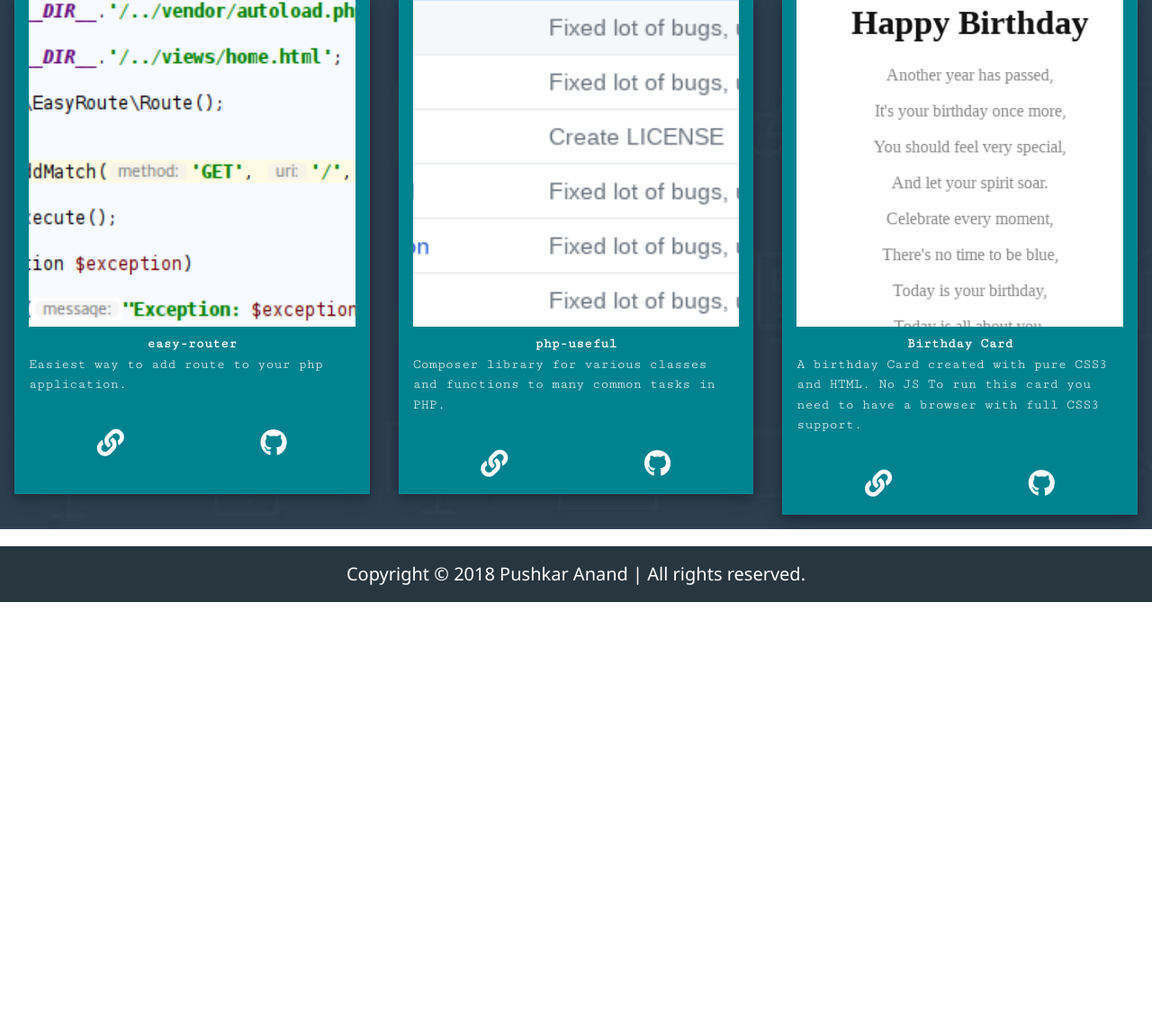
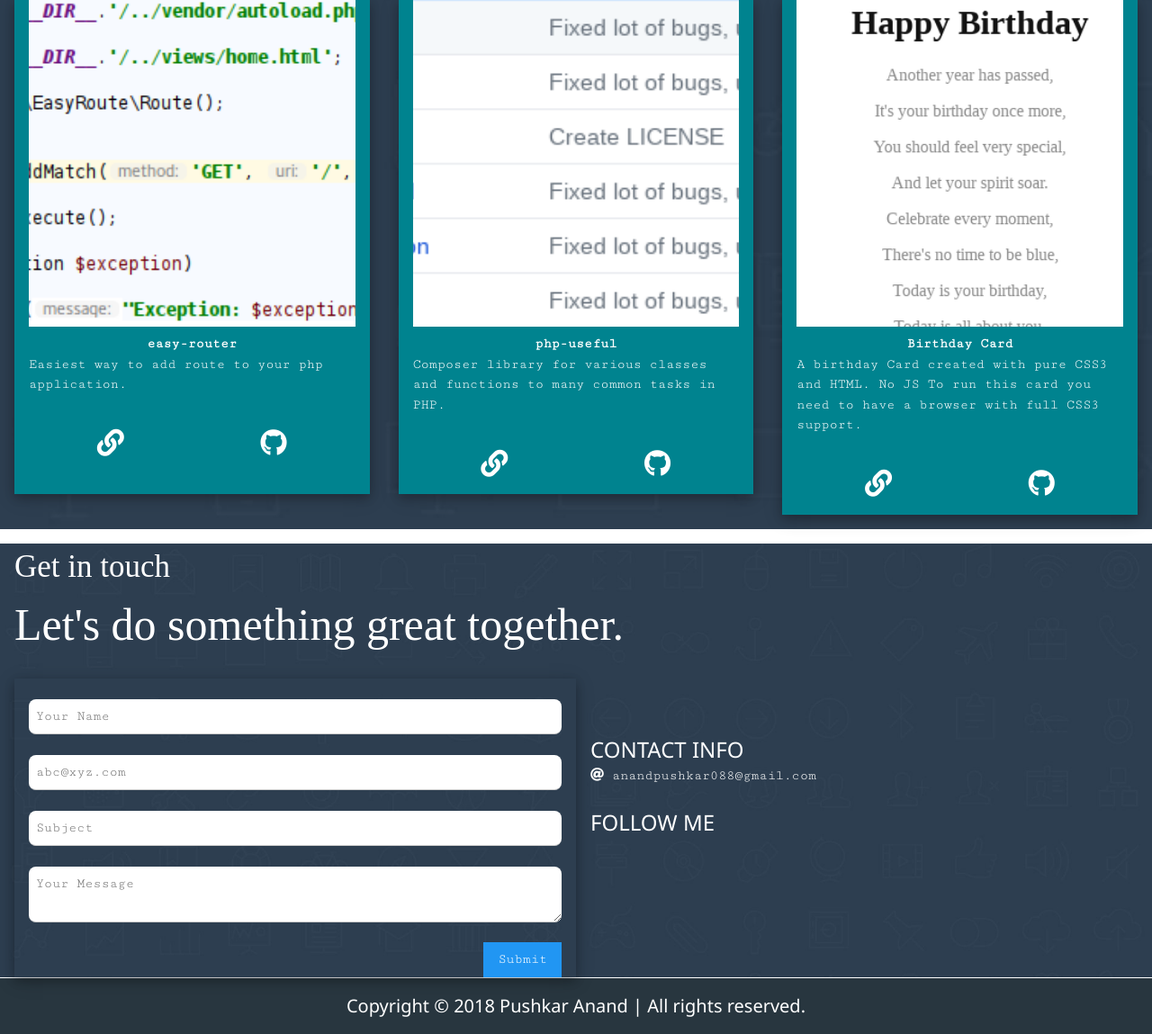
Before and after one commit to pushkar-anand/pushkaranand.me, a PHP site: page /views/home.html in a window 1280 px wide. Shown: the part 2658-3807 px from the top of the page at 90% size. Before the commit the page ends 3327 px from the top, so only its background shows below. Run offline with PHP 8.4, Linux system fonts and the light colour scheme; some libraries are stand-ins or nearby versions; some web fonts are replaced.

Commit message:
added form.

```diff
--- a/public/css/home.css
+++ b/public/css/home.css
@@ -331,6 +331,6 @@ footer{
     color: #FFFFFF;
     width: 100%;
     text-align: center;
-    border-top: 3px solid #FFFFFF;
+    border-top: 1px solid #FFFFFF;
     background: #28363f;
 }
--- a/views/home.html
+++ b/views/home.html
@@ -31,11 +31,13 @@
     <!--OGs-->
     <meta property="og:image:width" content="279">
     <meta property="og:image:height" content="279">
-    <meta property="og:description" content="A programmer trying to create a mark on the world. Currently pursuing his engineering in computer science he wishes to do something exciting in his life.">
+    <meta property="og:description"
+          content="A programmer trying to create a mark on the world. Currently pursuing his engineering in computer science he wishes to do something exciting in his life.">
     <meta property="og:title" content="Pushkar Anand: The geek who codes">
     <meta property="og:url" content="https://pushkaranand.me">
     <meta property="og:image" content="https://pushkaranand.me/images/og/og-image.jpg">
 
+    <script src='https://www.google.com/recaptcha/api.js'></script>
 </head>
 <body>
 <header id="top">
@@ -237,8 +239,62 @@
     </div>
 
 
-    <div class="w3-section dark-bg" id="contact">
+    <div class="w3-margin-top dark-bg" id="contact">
+        <div class="w3-container">
+            <h2 class="intro">Get in touch</h2>
+            <span class="sejal">Let's do something great together.</span>
 
+            <br/><br/>
+
+            <div class="w3-row">
+                <div class="w3-col s12 m6">
+
+                    <div class="w3-container w3-card-4">
+                        <br/>
+                        <form class="contact-form">
+
+                            <label for="inputName">
+                                <input type="text" name="name" class="w3-input w3-round-large" id="inputName"
+                                       placeholder="Your Name" required/>
+                            </label><br/>
+
+                            <label for="inputEmail">
+                                <input type="email" name="email" class="w3-input w3-round-large" id="inputEmail"
+                                       placeholder="abc@xyz.com" required/>
+                            </label><br/>
+
+                            <label for="inputSubject">
+                                <input type="text" name="subject" class="w3-input w3-round-large" id="inputSubject"
+                                       placeholder="Subject" required/>
+                            </label><br/>
+
+                            <label for="inputMsg">
+                                <textarea name="message" class="w3-input w3-round-large" id="inputMsg" placeholder="Your Message" required></textarea>
+                            </label><br/>
+
+                            <div class="g-recaptcha" data-sitekey="6Lf6fmwUAAAAAG4ZouHlBHg7uBZqPwuU9onaHwn7"></div>
+
+                            <button class="w3-btn w3-blue w3-right">Submit</button>
+                        </form>
+                    </div>
+
+                </div>
+                <div class="w3-col s12 m6">
+                    <br/>
+                    <br/>
+                    <div class="w3-margin">
+                        <h3>CONTACT INFO</h3>
+                        <p class="email"><i class="fas fa-at"></i>&nbsp;anandpushkar088@gmail.com</p>
+                        <br/>
+                        <h3>FOLLOW ME</h3>
+                        <div class="social" id="footer-social">
+
+                        </div>
+                    </div>
+                </div>
+
+            </div>
+        </div>
     </div>
 
 </main>
@@ -268,13 +324,12 @@
         }
     };
 
-    $(window).on('scroll', function() {
+    $(window).on('scroll', function () {
         let scrollTop = $(this).scrollTop();
 
-        if(scrollTop<150) {
+        if (scrollTop < 150) {
             $('.persist').hide();
-        }else
-        {
+        } else {
             $('.persist').show()
         }
     });
```
